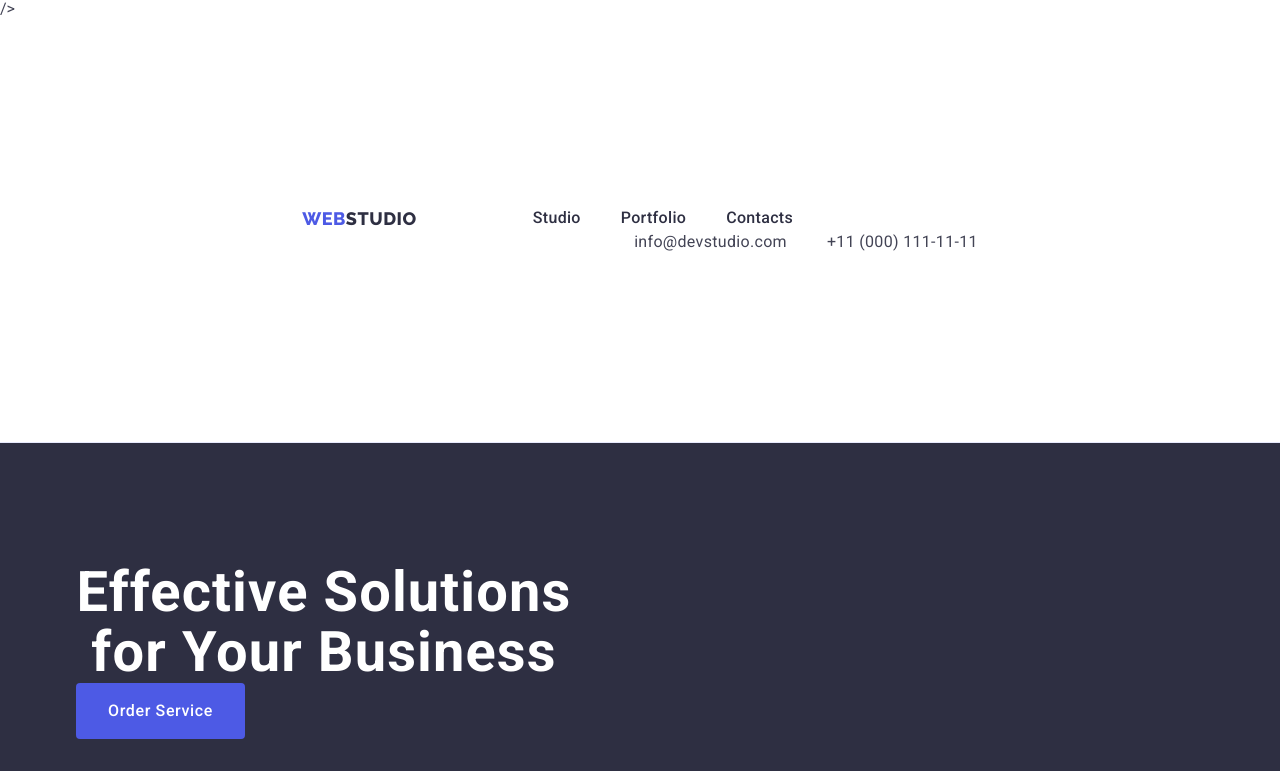
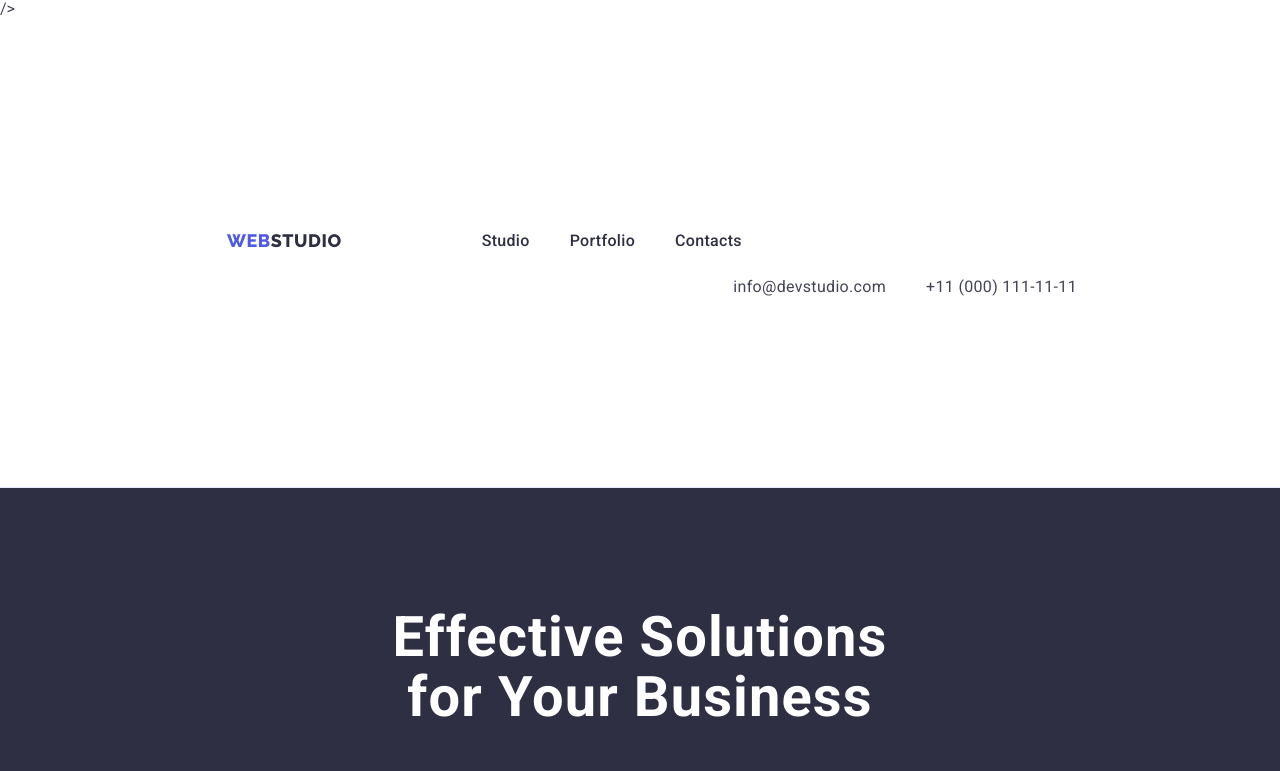
Before and after one commit to Maciejluka/goit-markup-hw-03, a plain HTML site: page index.html in a window 1280 px wide. Shown: the top 771 px of the page. Drawn offline with nearby package versions, Linux system fonts and the light colour scheme.

Commit message:
Update styles.css

```diff
--- a/css/styles.css
+++ b/css/styles.css
@@ -47,6 +47,7 @@ body {
   letter-spacing: 0.03em;
   text-transform: uppercase;
   margin-right: 76px;
+  padding:24px;
 }
 .logo-studio {
   color: var(--navy-color);
@@ -141,6 +142,9 @@ body {
   color: var(--background-color);
   text-align: center;
   max-width: 496px;
+  margin-bottom: 46px;
+  margin-left: auto;
+  margin-right: auto;
 }
 .btn-order-service {
   background-color: var(--logo-webcolor);
@@ -156,6 +160,7 @@ body {
   height: 56px;
   border: none;
   border-radius: 4px;
+  margin:auto;
 }
 
 .btn-order-service:hover,
@@ -218,7 +223,7 @@ body {
 
 /* ZADANIE DOMOWE NR 3  */
 .container {
-  max-width: 1158px;
+  width: 1158px;
   padding: 0 15px;
   margin: 0 auto;
 }
```
